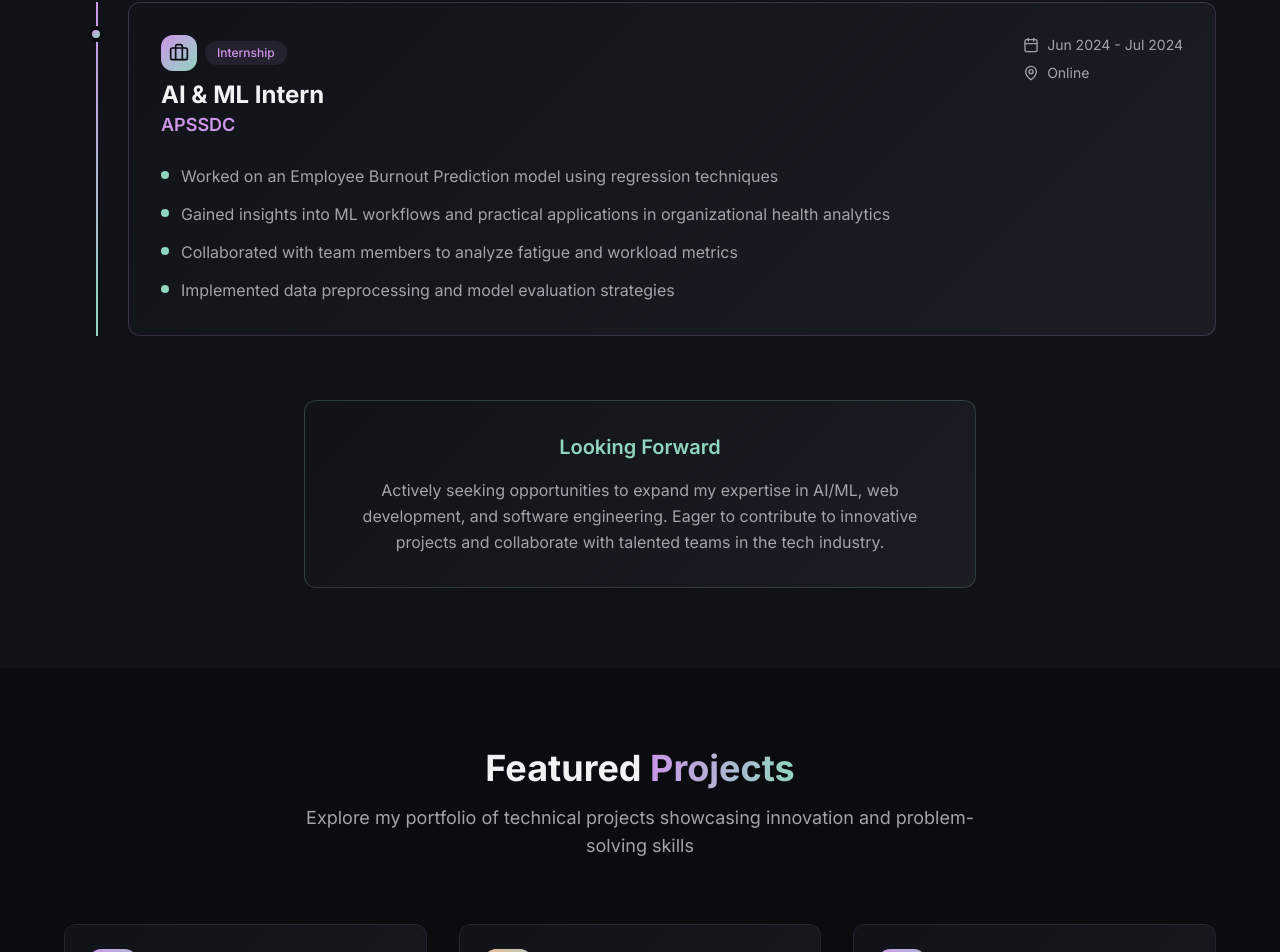
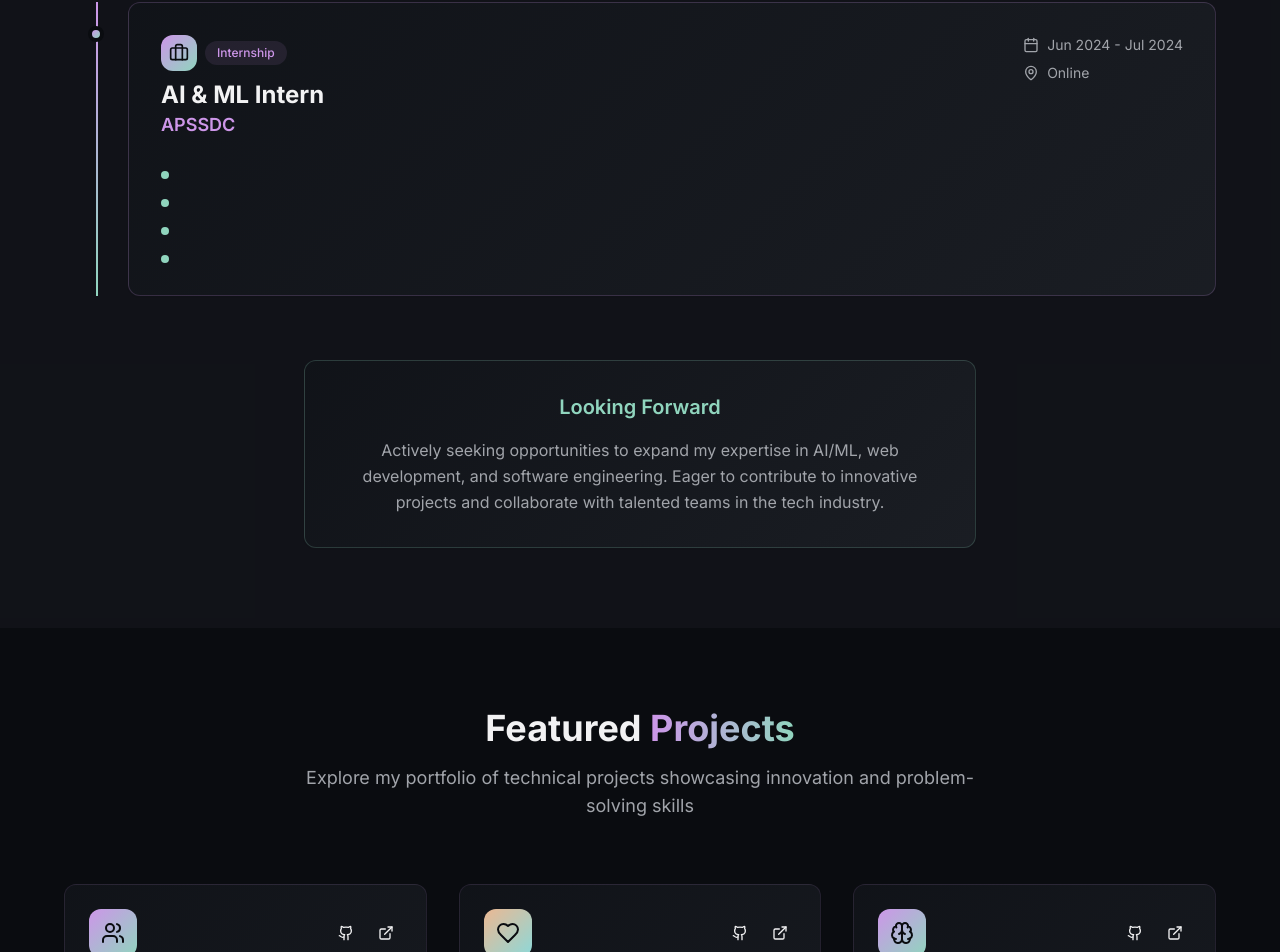
Before and after one commit to Suprajapatoju/patoju-supraja-portfolio, a React (Vite) app: page / in a window 1280 px wide. Shown: the part 2685-3637 px from the top of the page. Built offline with nearby package versions, Linux system fonts and the light colour scheme.

Commit message:
Remove a line
Remove a specified line from the code.

```diff
--- a/src/components/Experience.tsx
+++ b/src/components/Experience.tsx
@@ -72,7 +72,7 @@ const Experience = () => {
                       {exp.description.map((item, itemIndex) => (
                         <div key={itemIndex} className="flex items-start gap-3">
                           <div className="w-2 h-2 bg-secondary rounded-full mt-2 flex-shrink-0"></div>
-                          <p className="text-muted-foreground leading-relaxed">{item}</p>
+
                         </div>
                       ))}
                     </div>
```
